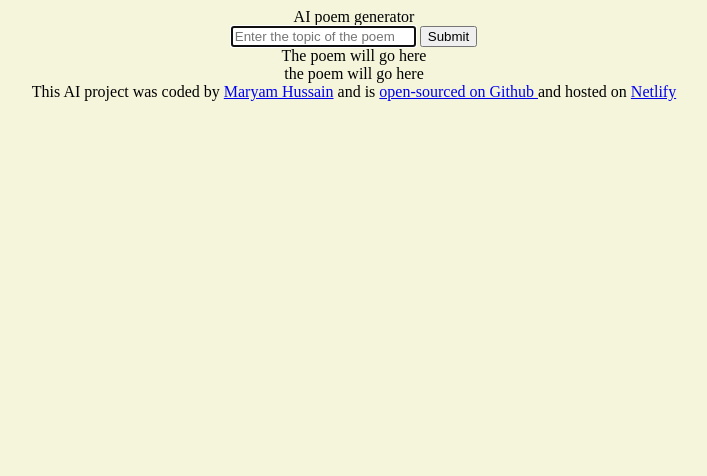
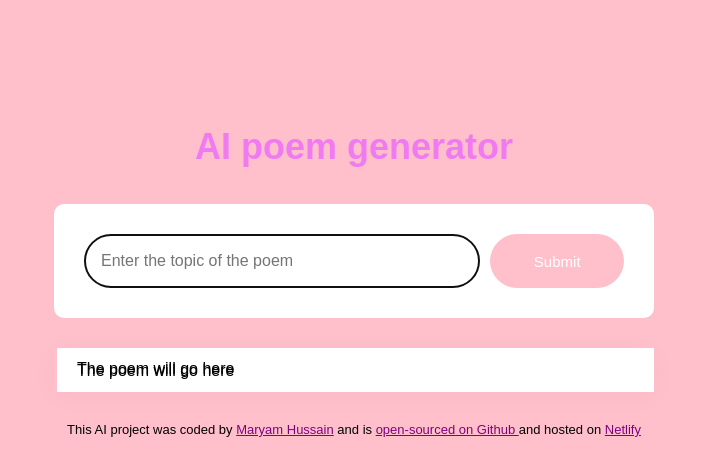
Before and after one commit to Maryam-coding/poem-generator, a plain HTML site: page index.html in a window 1280 px wide. Shown: the whole page, without its empty margins (286-993 px from the left). Drawn offline with Linux system fonts and the light colour scheme; a script that the page names is missing.

Commit message:
styled using css

```diff
--- a/index.html
+++ b/index.html
@@ -7,16 +7,23 @@
     <title>Poem Generator</title>
 </head>
 <body>
-    <header>AI poem generator</header>
+    <div class="container">
+    <header> <h1>AI poem generator</h1></header>
     <main>
         <form>
-            <input type="text" placeholder="Enter the topic of the poem" autofocus required autocomplete="off" />
-            <input type="submit"/>
+            <input type="text"
+            placeholder="Enter the topic of the poem"
+            autofocus
+            required
+            autocomplete="off"
+            class="instruction" />
+            <input type="submit"
+            class="submit-button"/>
         </form>
-        <div>
+        <div class="poem">
             The poem will go here
-            <br/>
-            the poem will go here
+            <br />
+            The poem will go here
         </div>
     </main>
 
@@ -30,7 +37,7 @@
         <a href="https://eloquent-dasik-f33e90.netlify.app" target="_blank"> Netlify </a>
 
     </footer>
-
+</div>
     <script src="src/index.js"></script>
 </body>
 </html>
--- a/src/index.js
+++ /dev/null
@@ -1 +0,0 @@
-alert("Hello World");
--- a/src/style.css
+++ b/src/style.css
@@ -1,5 +1,69 @@
+body {
+    background-color: pink;
+    font-family: Arial, Helvetica, sans-serif;
+}
+a {
+    color: purple;
+}
 
-body{
-    background-color: beige;
+.container{
+    margin: 120px auto;
+    max-width: 600px;
+}
+
+header {
+    margin-bottom: 30px;
+}
+
+h1 {
     text-align: center;
+    font-weight: 800;
+    font-size: 36px;
+    line-height: 1.5;
+    color: rgb(240, 122, 240);
+
 }
+
+
+form {
+    padding: 30px;
+    background-color: white;
+    border-radius: 10px;
+    display: flex;
+    margin-bottom: 30px;
+}
+
+.instruction {
+    padding: 16px;
+    border: 1px solid red;
+    width: 80%;
+    font-size: 16px;
+    border-radius: 59px;
+    line-height:20px ;
+    color: aqua;
+}
+.submit-button {
+    margin-left: 10px;
+    background-color: pink;
+    color: white;
+    border: none;
+    width: 150px;
+    font-size: 15px;
+    border-radius: 50px;
+    padding: 14px 24px;
+}
+
+.poem {
+    font-size: 16px;
+    background-color: white;
+    padding: 20px;
+    line-height: 2px;
+    border-left: 3px solid pink;
+    box-shadow: 0px 4px 30px 0px rgba(39,33,66,0.03);
+}
+
+footer{
+    text-align: center;
+    font-size: 13px;
+    margin-top: 30px;
+}
```
